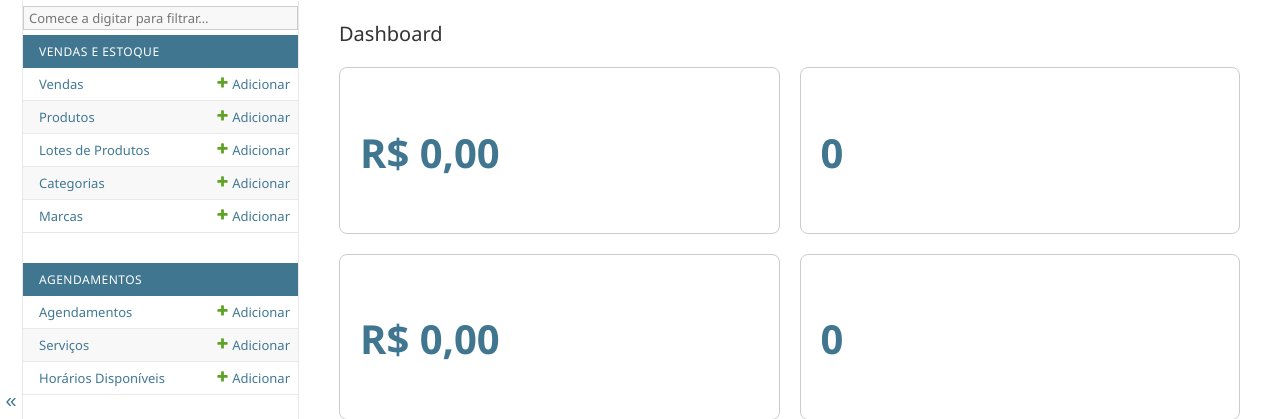
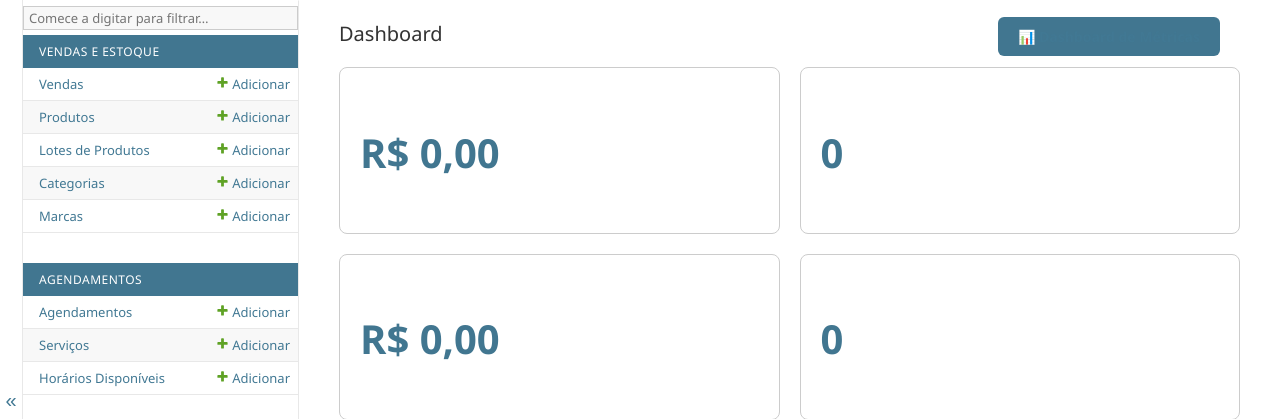
Before and after one commit to CFBruna/petcare_project, a Django app: page /admin/ in a window 1280 px wide. Shown: the part 92-511 px from the top of the page. Run offline with Django 5.2, Linux system fonts and the light colour scheme; the visitor is signed in with stand-in values (Sample User, id 1); data comes from the database, SQL or seed files in the repository; data that the repository does not hold is empty; parts of the project's set-up code (start-up, migrations or seed data) failed here and were passed over.

Commit message:
feat(admin): add analytics dashboard button to admin panel

```diff
--- a/src/templates/admin/dashboard.html
+++ b/src/templates/admin/dashboard.html
@@ -4,6 +4,29 @@
 {% block extrastyle %}
 {{ block.super }}
 <style>
+    #content-main {
+        position: relative;
+    }
+
+    .analytics-dashboard-btn {
+        display: inline-block;
+        background-color: #417690;
+        color: white;
+        padding: 10px 20px;
+        text-decoration: none;
+        border-radius: 6px;
+        font-weight: 600;
+        transition: background-color 0.2s ease;
+        position: absolute;
+        top: -50px;
+        right: 20px;
+    }
+
+    .analytics-dashboard-btn:hover {
+        background-color: #2e5569;
+        color: white;
+    }
+
     .dashboard-grid {
         display: grid;
         grid-template-columns: repeat(auto-fill, minmax(300px, 1fr));
@@ -55,6 +78,7 @@
 
 {% block content %}
 <div id="content-main">
+    <a href="/dashboard/" class="analytics-dashboard-btn">📊 Dashboard de Métricas</a>
 
     <div class="dashboard-grid">
         <div class="dashboard-card">
```
